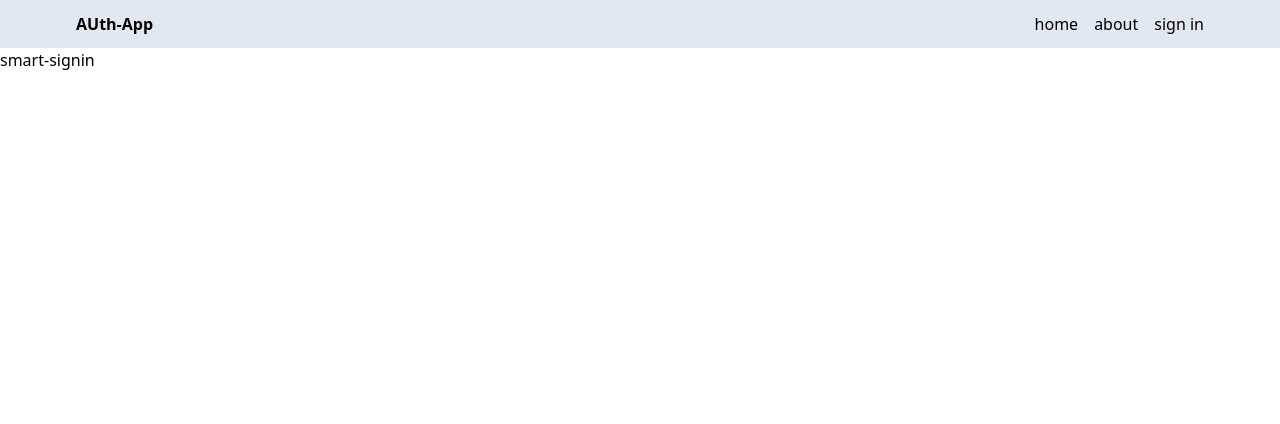
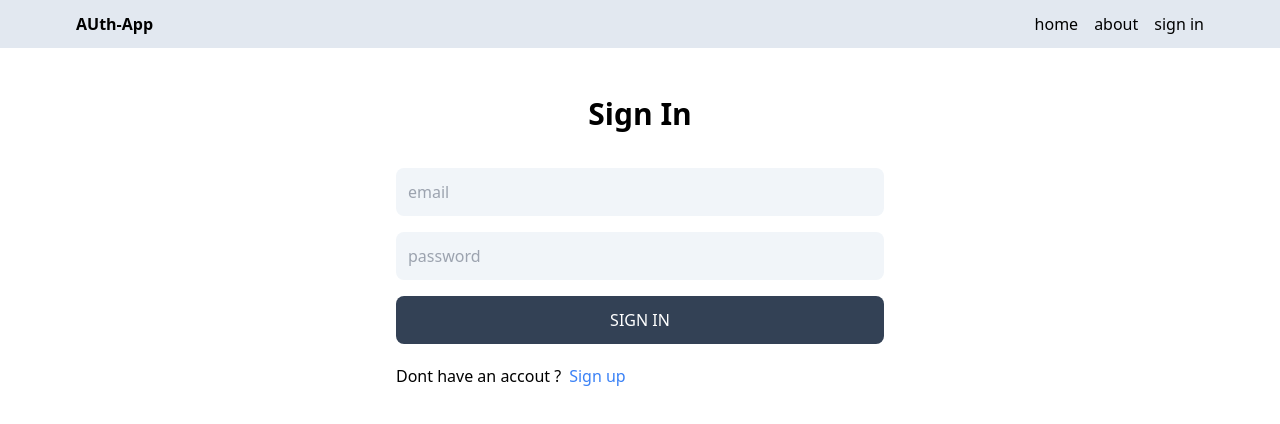
Before and after one commit to smartkelvin123/AUTH-PROJECT, a React (Vite) app in the folder client-app/: page /sign-In in a window 1280 px wide. Shown: the top 424 px of the page. Built offline with nearby package versions, Linux system fonts and the light colour scheme.

Commit message:
complet-signin-page

```diff
--- a/client-app/src/pages/SignIn.jsx
+++ b/client-app/src/pages/SignIn.jsx
@@ -1,8 +1,78 @@
-import React from "react";
-import { Link } from "react-router-dom";
+import React, { useState } from "react";
+import { Link, useNavigate } from "react-router-dom";
 
 const SignIn = () => {
-  return <div>smart-signin</div>;
+  const [formData, setFormData] = useState({});
+  const [loading, setLoading] = useState(false);
+  const [error, setError] = useState(false);
+
+  const navigate = useNavigate();
+
+  const handleChange = (e) => {
+    setFormData({ ...formData, [e.target.name]: e.target.value });
+  };
+
+  const handleSubmit = async (e) => {
+    e.preventDefault();
+    try {
+      setLoading(true);
+      setError(false);
+      const res = await fetch("/api/auth/signin", {
+        method: "POST",
+        headers: {
+          "Content-Type": "application/json",
+        },
+        body: JSON.stringify(formData),
+      });
+      const data = await res.json();
+      console.log(data);
+      setLoading(false);
+      if (data.success === false) {
+        setError(true);
+        return;
+      }
+      navigate("/");
+    } catch (error) {
+      setLoading(false);
+      setError(true);
+    }
+  };
+  return (
+    <div className="p-3 max-w-lg mx-auto">
+      <h1 className="text-3xl text-center font-semibold my-9">Sign In</h1>
+      <form onSubmit={handleSubmit} className="flex  flex-col gap-4">
+        <input
+          type="email"
+          placeholder="email"
+          name="email"
+          id="email"
+          className="bg-slate-100 p-3 rounded-lg"
+          onChange={handleChange}
+        />
+        <input
+          type="password"
+          placeholder="password"
+          id="password"
+          name="password"
+          className="bg-slate-100 p-3 rounded-lg"
+          onChange={handleChange}
+        />
+        <button
+          disabled={loading}
+          className="bg-slate-700 text-white p-3 rounded-lg  uppercase hover:opacity-95 disabled:opacity-80"
+        >
+          {loading ? "loading..." : "sign in"}
+        </button>
+      </form>
+      <div className="flex gap-2 mt-5">
+        <p>Dont have an accout ?</p>
+        <Link to="/sign-up">
+          <span className="text-blue-500">Sign up</span>
+        </Link>
+      </div>
+      <p className="text-red-700 mt-5">{error && "Something went wrong!"}</p>
+    </div>
+  );
 };
 
 export default SignIn;
--- a/client-app/src/pages/SignUp.jsx
+++ b/client-app/src/pages/SignUp.jsx
@@ -1,10 +1,11 @@
 import React, { useState } from "react";
-import { Link } from "react-router-dom";
+import { Link, useNavigate } from "react-router-dom";
 
 const SignUp = () => {
   const [formData, setFormData] = useState({});
   const [loading, setLoading] = useState(false);
   const [error, setError] = useState(false);
+  const navigate = useNavigate();
 
   const handleChange = (e) => {
     setFormData({ ...formData, [e.target.name]: e.target.value });
@@ -29,6 +30,7 @@ const SignUp = () => {
         setError(true);
         return;
       }
+      navigate("/sign-in");
     } catch (error) {
       setLoading(false);
       setError(true);
```
